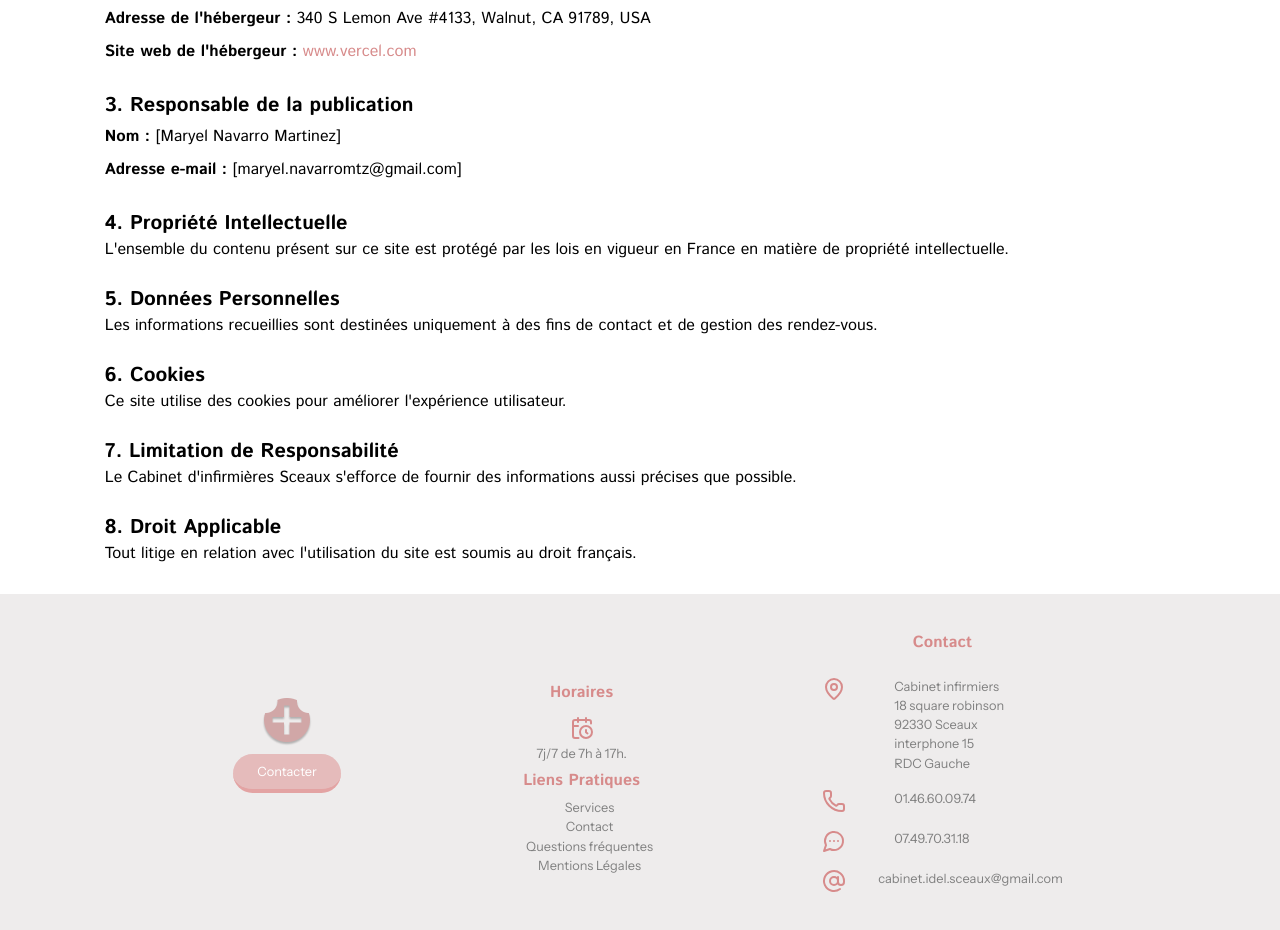
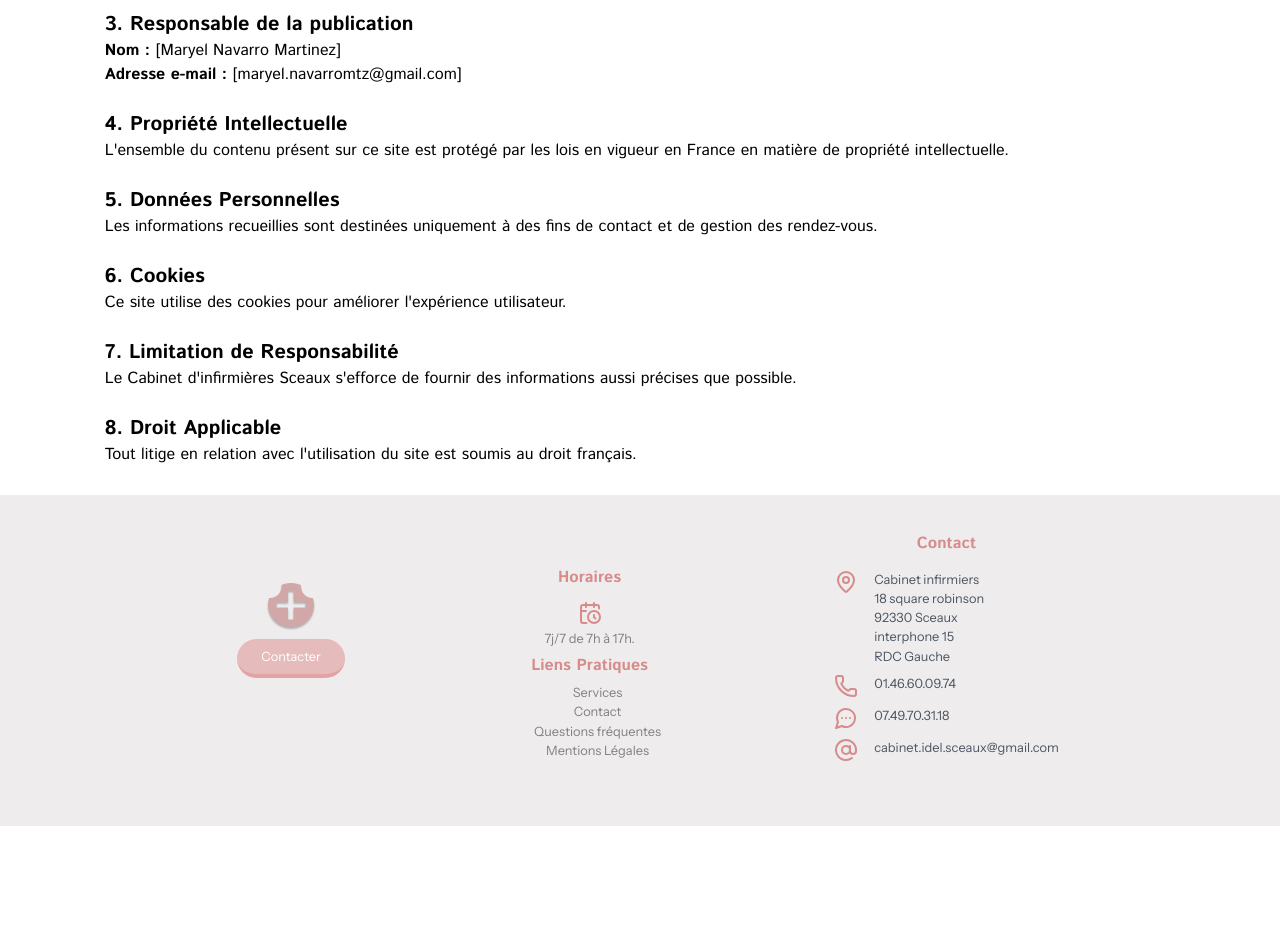
Before and after one commit to Cabinet-Infirmier/cabinet-infirmier-sceaux, a React (Vite) app: page /mention-legales in a window 1280 px wide. Shown: the part 480-1410 px from the top of the page. After the commit the page ends 1306 px from the top, so only its background shows below. Built offline with nearby package versions, Linux system fonts and the light colour scheme.

Commit message:
refactor code with tailwind

```diff
--- a/src/components/contactInfo/ContactInfo.jsx
+++ b/src/components/contactInfo/ContactInfo.jsx
@@ -1,35 +1,55 @@
-import styles from "./ContactInfo.module.css";
 import { MapPin, Phone, MessageCircleMore, AtSign } from "lucide-react";
 
 export default function ContactInfo() {
   return (
-    <div className={styles.container}>
+    <div className="mb-8 flex flex-col">
       <h3>Contact</h3>
-      <div className={styles.containerInfo}>
+      <div className="flex justify-start mt-2 text-gray-600">
         <MapPin color="#d78b8b" />
-        <a href="https://www.google.com/maps/dir//Infirmi%C3%A8res+%C3%A0+domicile:+Mme+THOMINOT-+Mme+NOEL-+Mme+SAINT-JOANNIS+%26+Mme+PELTRET,+18+square+robinson+RDC+Gauche+interphone+15,+92330+Sceaux/@48.779387,2.2796306,17z/data=!3m1!5s0x47e670b27e1edec1:0xf9e118013997a658!4m18!1m8!3m7!1s0x47e670b27f898bfb:0x4a7d1c0fa00bfb97!2sInfirmi%C3%A8res+%C3%A0+domicile:+Mme+THOMINOT-+Mme+NOEL-+Mme+SAINT-JOANNIS+%26+Mme+PELTRET!8m2!3d48.7793781!4d2.2822223!15sCkxDYWJpbmV0IGluZmlybWllcnMgMTggc3F1YXJlIHJvYmluc29uIFJEQyBHYXVjaGUgaW50ZXJwaG9uZSAxNSwgOTIzMzAgU2NlYXV4kgEObnVyc2luZ19hZ2VuY3ngAQA!16s%2Fg%2F1yj4k3nxk!4m8!1m0!1m5!1m1!1s0x47e670b27f898bfb:0x4a7d1c0fa00bfb97!2m2!1d2.2822223!2d48.7793781!3e3?entry=ttu&g_ep=EgoyMDI1MDIxOS4xIKXMDSoASAFQAw%3D%3D">
+        <a
+          href="https://www.google.com/maps/dir//Infirmi%C3%A8res+%C3%A0+domicile:+Mme+THOMINOT-+Mme+NOEL-+Mme+SAINT-JOANNIS+%26+Mme+PELTRET,+18+square+robinson+RDC+Gauche+interphone+15,+92330+Sceaux/@48.779387,2.2796306,17z/data=!3m1!5s0x47e670b27e1edec1:0xf9e118013997a658!4m18!1m8!3m7!1s0x47e670b27f898bfb:0x4a7d1c0fa00bfb97!2sInfirmi%C3%A8res+%C3%A0+domicile:+Mme+THOMINOT-+Mme+NOEL-+Mme+SAINT-JOANNIS+%26+Mme+PELTRET!8m2!3d48.7793781!4d2.2822223!15sCkxDYWJpbmV0IGluZmlybWllcnMgMTggc3F1YXJlIHJvYmluc29uIFJEQyBHYXVjaGUgaW50ZXJwaG9uZSAxNSwgOTIzMzAgU2NlYXV4kgEObnVyc2luZ19hZ2VuY3ngAQA!16s%2Fg%2F1yj4k3nxk!4m8!1m0!1m5!1m1!1s0x47e670b27f898bfb:0x4a7d1c0fa00bfb97!2m2!1d2.2822223!2d48.7793781!3e3?entry=ttu&g_ep=EgoyMDI1MDIxOS4xIKXMDSoASAFQAw%3D%3D"
+          className="text-gray-600 hover:text-[#d78b8b] transition duration-200"
+        >
           Cabinet infirmiers
-          <br></br>
+          <br />
           18 square robinson
-          <br></br>
+          <br />
           92330 Sceaux
-          <br></br>
+          <br />
           interphone 15
-          <br></br>
+          <br />
           RDC Gauche
         </a>
       </div>
-      <div className={styles.containerInfo}>
+
+      <div className="flex justify-start mt-2 text-gray-600">
         <Phone color="#d78b8b" />
-        <a href="tel:0146600974">01.46.60.09.74</a>
+        <a
+          href="tel:0146600974"
+          className="ml-2 text-gray-600 hover:text-[#d78b8b] transition duration-200"
+        >
+          01.46.60.09.74
+        </a>
       </div>
-      <div className={styles.containerInfo}>
+
+      <div className="flex justify-start mt-2 text-gray-600">
         <MessageCircleMore color="#d78b8b" />
-        <a href="sms:0749703118">07.49.70.31.18</a>
+        <a
+          href="sms:0749703118"
+          className="ml-2 text-gray-600 hover:text-[#d78b8b] transition duration-200"
+        >
+          07.49.70.31.18
+        </a>
       </div>
-      <div className={styles.containerInfo}>
+
+      <div className="flex justify-start mt-2 text-gray-600">
         <AtSign color="#d78b8b" />
-        <a>cabinet.idel.sceaux@gmail.com</a>
+        <a
+          href="mailto:cabinet.idel.sceaux@gmail.com"
+          className="ml-2 text-gray-600 hover:text-[#d78b8b] transition duration-200"
+        >
+          cabinet.idel.sceaux@gmail.com
+        </a>
       </div>
     </div>
   );
--- a/src/components/contactInfo/ContactInfo.module.css
+++ /dev/null
@@ -1,20 +0,0 @@
-.container {
-  margin-bottom: 2rem;
-}
-
-.containerInfo {
-  color: gray;
-  display: flex;
-  align-items: flex-start;
-  gap: 2rem;
-  margin-top: 1rem;
-}
-
-.containerInfo a {
-  color: gray;
-}
-
-.containerInfo a:hover {
-  color: #d78b8b;
-  transition: 200ms;
-}
--- a/src/components/nurse-team/NurseTeam.jsx
+++ b/src/components/nurse-team/NurseTeam.jsx
@@ -1,21 +1,19 @@
 import { Link } from "react-router-dom";
 import Button from "../button/Button";
 import Nurse from "../nurse/Nurse";
-import styles from "./NurseTeam.module.css";
 
 function NurseTeam() {
   return (
-    <section className={styles.nurses}>
-      <h2>Infirmières au cabinet</h2>
-      <ul className={styles.container}>
+    <section className="flex flex-col justify-center items-center">
+      <h2 className="text-[#575555] uppercase text-xl font-bold mb-5">
+        Infirmières au cabinet
+      </h2>
+      <ul className="flex justify-evenly w-full flex-wrap">
         <Nurse name="Angelina" fileName="angelina.png" />
         <Nurse name="Angelina" fileName="angelina.png" />
         <Nurse name="Angelina" fileName="angelina.png" />
         <Nurse name="Angelina" fileName="angelina.png" />
       </ul>
-      <Link to="/contact">
-        <Button>Prendre RDV</Button>
-      </Link>
     </section>
   );
 }
--- a/src/components/nurse-team/NurseTeam.module.css
+++ /dev/null
@@ -1,21 +0,0 @@
-.nurses {
-  display: flex;
-  flex-direction: column;
-  justify-content: center;
-  align-items: center;
-}
-
-.container {
-  display: flex;
-  justify-content: space-evenly;
-  width: 100%;
-  flex-wrap: wrap;
-}
-
-.nurses h2 {
-  color: #575555;
-  text-transform: uppercase;
-  font-size: 1.2em;
-  font-weight: bold;
-  margin-bottom: 20px;
-}
--- a/src/components/squareInfo/SquareInfo.module.css
+++ /dev/null
@@ -1,33 +0,0 @@
-.squareInfo {
-  display: flex;
-  justify-content: center;
-  align-items: center;
-  margin: 5em 10px 5em 10px;
-}
-
-.container {
-  display: flex;
-  flex-direction: column;
-  justify-content: center;
-  align-items: center;
-  text-align: center;
-  max-width: 62rem;
-  min-width: 12rem;
-  border-radius: 1rem;
-  box-shadow: 0px 0px 20px 3px rgba(0, 0, 0, 0.2);
-  padding: 2rem;
-}
-
-.squareInfo h3 {
-  color: #d78b8b;
-  font-size: 1.3em;
-}
-
-.squareInfo p,
-strong {
-  line-height: 33px;
-}
-
-.squareInfo button {
-  margin-top: 20px;
-}
--- a/src/components/squareInfo/Squareinfo.jsx
+++ b/src/components/squareInfo/Squareinfo.jsx
@@ -1,30 +1,33 @@
-import styles from "./SquareInfo.module.css";
 import Button from "../button/Button";
 import { NavLink } from "react-router-dom";
 
 export default function SquareInfo() {
   return (
-    <div className={styles.squareInfo}>
-      <div className={styles.container}>
-        <h3>A PROPOS DE NOUS</h3>
-        <p>
-          Le cabinet se compose de 4 infirmières diplômées d&apos;état réparties
-          en 2 tournées. Il se trouve au sein du centre santé sport Robinson, où
-          excercent également 3 kinésithérapeutes et 1 pédicure podologue.
+    <div className="flex justify-center items-center my-20 mx-2">
+      <div className="flex flex-col justify-center items-center text-center max-w-screen-xl min-w-[12rem] rounded-lg shadow-lg p-8">
+        <h3 className="text-[#d78b8b] text-xl">A PROPOS DE NOUS</h3>
+        <div className="text-[#575555]">
+          <p className="leading-8 mt-4">
+            Le cabinet se compose de 4 infirmières diplômées d&apos;état
+            réparties en 2 tournées. Il se trouve au sein du centre santé sport
+            Robinson, où exercent également 3 kinésithérapeutes et 1 pédicure
+            podologue.
           </p>
 
-        <strong>
+          <strong className="leading-8 mt-4">
             Les infirmières vous proposent des soins au cabinet et à votre
             domicile sur rendez-vous. Nous pratiquons le tiers payant sécurité
             sociale et mutuelle (pas d&apos;avance de frais).
           </strong>
-        <p>
-          Dans le cadre de la formation continue, nous effectuons régulièrement
-          des formations afin de nous adapter aux nouvelles techniques,
-          protocoles de soins et innovations.
+          <p className="leading-8 mt-4">
+            Dans le cadre de la formation continue, nous effectuons
+            régulièrement des formations afin de nous adapter aux nouvelles
+            techniques, protocoles de soins et innovations.
           </p>
+        </div>
+
         <NavLink to="/services">
-          <Button>En savoir Plus</Button>
+          <Button className="mt-5">En savoir Plus</Button>
         </NavLink>
       </div>
     </div>
```
Lines whose indentation alone changed are shown as unchanged.
